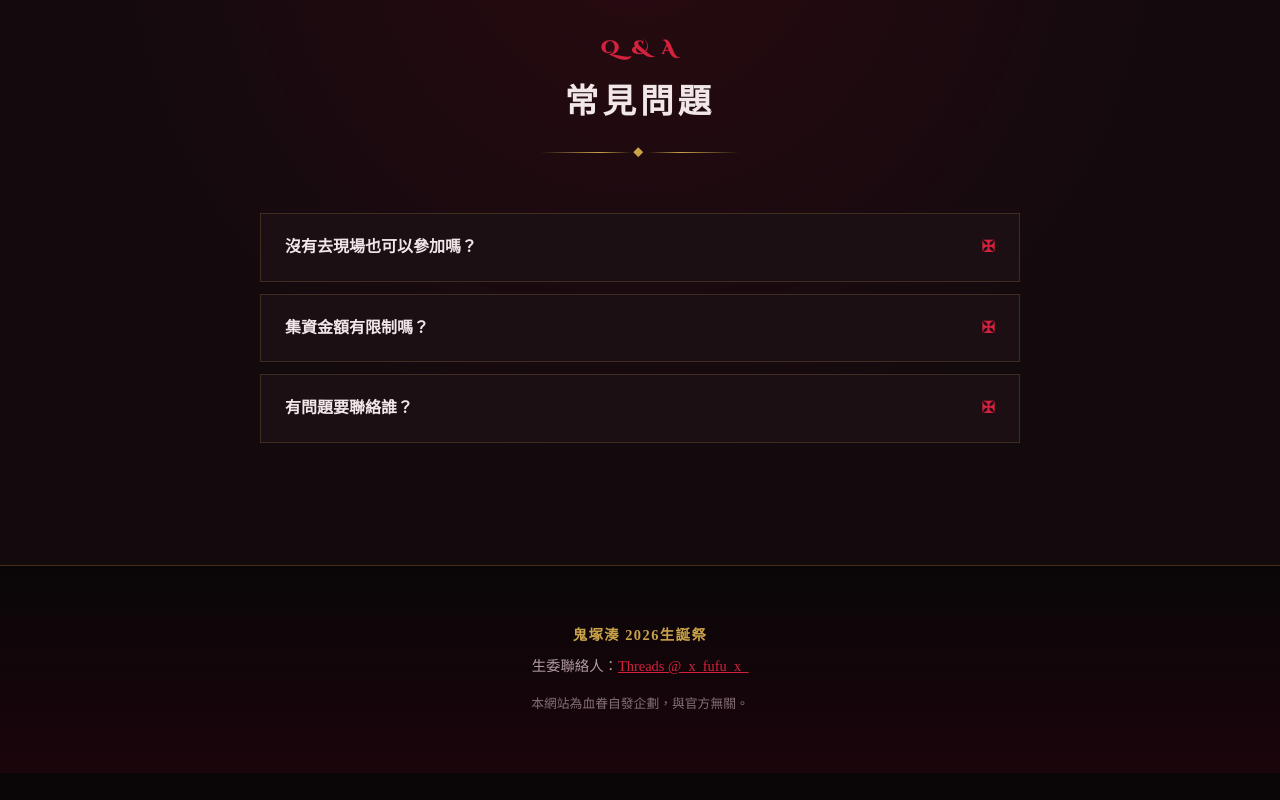
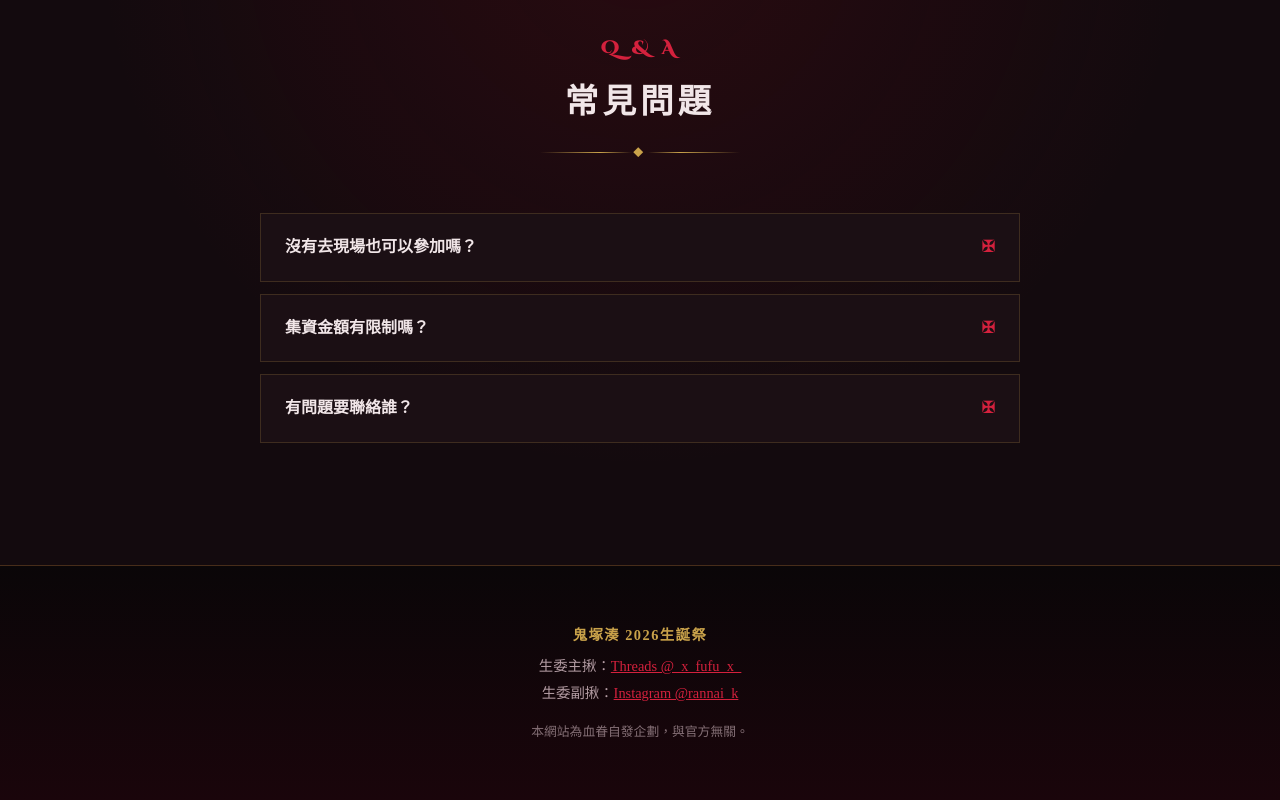
Before and after one commit to CHITEN0108/minato-2026, a plain HTML site: page index.html in a window 1280 px wide. Shown: the part 4706-5506 px from the top of the page. Before the commit the page ends 5479 px from the top, so only its background shows below. Drawn offline with Linux system fonts and the light colour scheme; no server answers.

Commit message:
Add files via upload

```diff
--- a/index.html
+++ b/index.html
@@ -252,7 +252,7 @@
       </details>
       <details class="faq">
         <summary>有問題要聯絡誰？</summary>
-        <p>請私訊生委主揪的 Threads <a href="https://www.threads.com/@_x_fufu_x_" target="_blank" rel="noopener">@_x_fufu_x_</a>，我們會盡快回覆。</p>
+        <p>請私訊生委主揪的 Threads <a href="https://www.threads.com/@_x_fufu_x_" target="_blank" rel="noopener">@_x_fufu_x_</a>，或副揪的 Instagram <a href="https://www.instagram.com/rannai_k/" target="_blank" rel="noopener">@rannai_k</a>，我們會盡快回覆。</p>
       </details>
     </div>
   </section>
@@ -261,7 +261,10 @@
   <footer class="footer">
     <p class="footer__title">鬼塚湊 2026生誕祭</p>
     <p>
-      生委聯絡人：<a href="https://www.threads.com/@_x_fufu_x_" target="_blank" rel="noopener">Threads @_x_fufu_x_</a>
+      生委主揪：<a href="https://www.threads.com/@_x_fufu_x_" target="_blank" rel="noopener">Threads @_x_fufu_x_</a>
+    </p>
+    <p>
+      生委副揪：<a href="https://www.instagram.com/rannai_k/" target="_blank" rel="noopener">Instagram @rannai_k</a>
     </p>
     <p class="footer__note">本網站為血眷自發企劃，與官方無關。</p>
   </footer>
```
